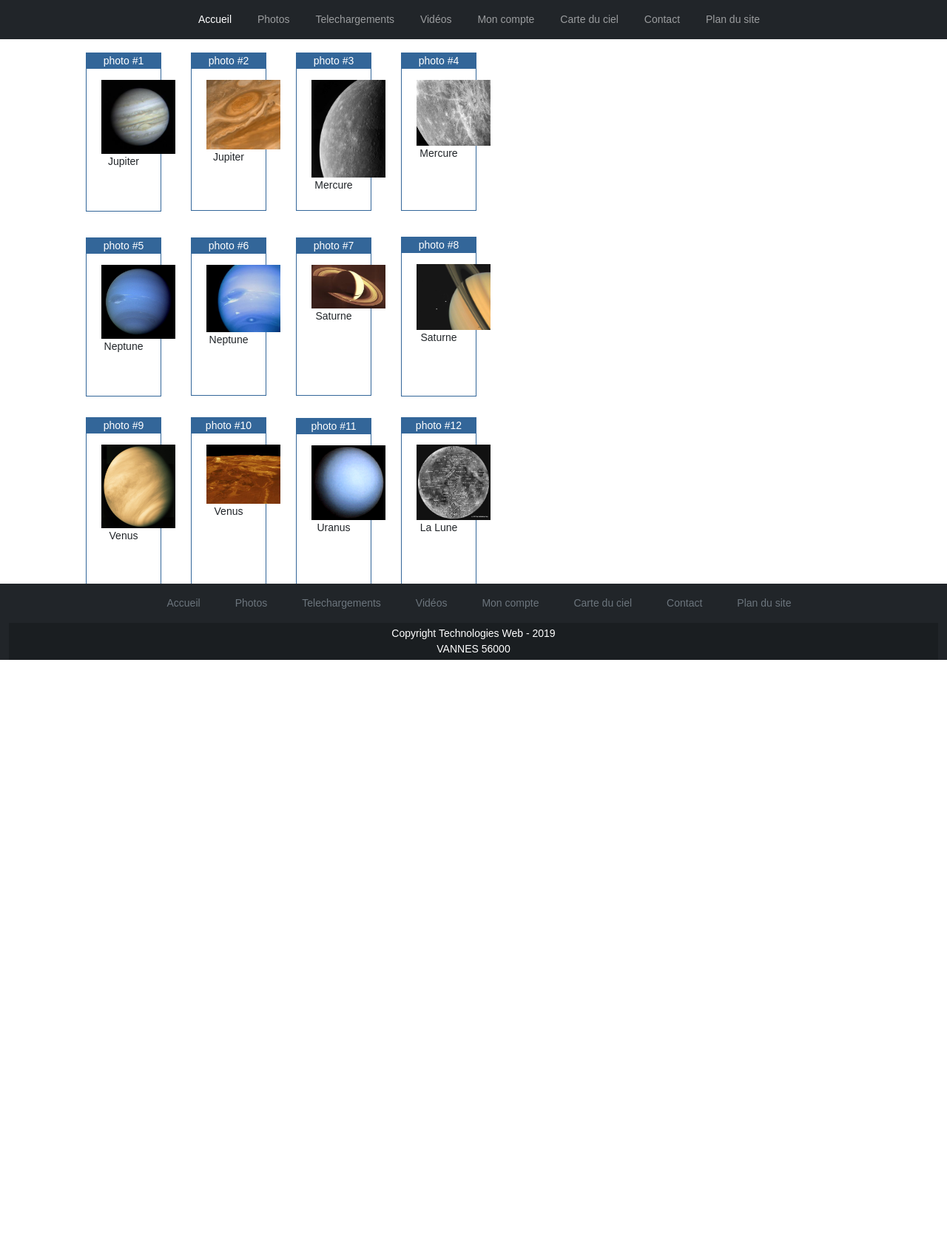
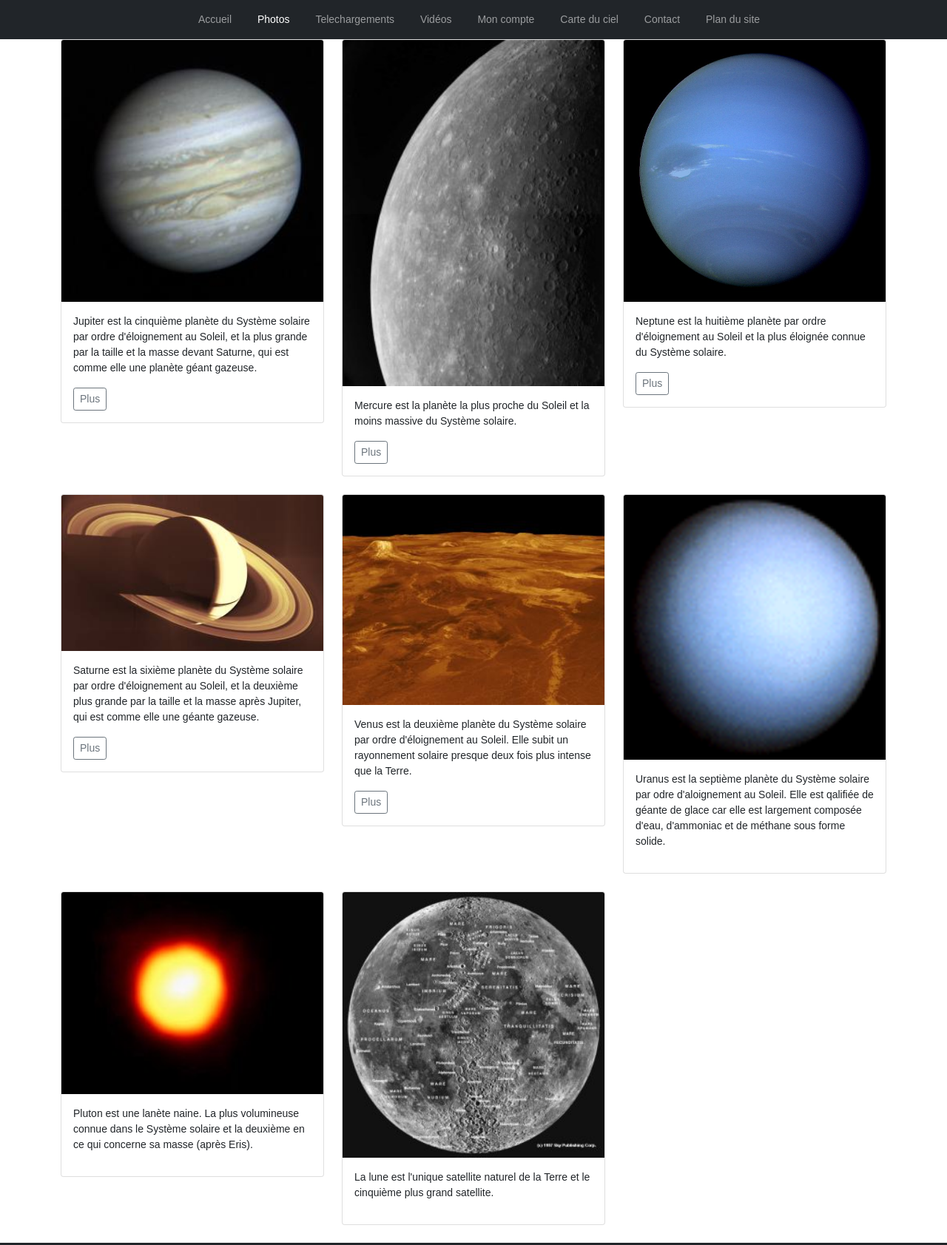
Before and after one commit to Derakios/site2, a plain HTML site: page album.html in a window 1280 px wide. Shown: the top 1683 px of the page at 74% size. Before the commit the page ends 892 px from the top, so only its background shows below. Drawn offline with Linux system fonts and the light colour scheme.

Commit message:
responsive album
- responsive page album
- changement du lien actif dans la navbar

```diff
--- a/album.html
+++ b/album.html
@@ -12,8 +12,18 @@
 		<link rel="stylesheet" href="style/bootstrap.css">
     </head>
 
+
+
     <body class="d-flex flex-column min-vh-100">
 
+		<button id="btndis" type="button" class="btn btn-sm btn-primary" onclick="closeJup()">Fermer</button>
+		<img id="imgJup2" class="imgonclick" src="images/jupiter2.jpg">
+		<img id="imgMerc2" class="imgonclick" src="images/mercure2.jpg">
+		<img id="imgNep2" class="imgonclick" src="images/neptune2.jpg">
+		<img id="imgSat2" class="imgonclick" src="images/saturne2.jpg">
+		<img id="imgVen2" class="imgonclick" src="images/venus2.jpg">
+
+		<div id="bodyid">
 		<!-- Espace réserver au menu -->
 		<nav class="navbar navbar-expand-sm navbar-dark bg-dark">
 
@@ -24,11 +34,11 @@
 			<div class="collapse navbar-collapse justify-content-center" id="navbarNav">
 				<ul class="navbar-nav">
 					<li class="nav-item active">
-						<a href="index.html" title="Bienvenue" class="nav-link active">Accueil</a>
+						<a href="index.html" title="Bienvenue" class="nav-link">Accueil</a>
 					</li>
 					&nbsp;
 					<li class="nav-item active">
-						<a href="album.html" title="PHOTOS" class="nav-link">Photos</a>
+						<a href="album.html" title="PHOTOS" class="nav-link active">Photos</a>
 					</li>
 					&nbsp;
 					<li class="nav-item">
@@ -58,108 +68,113 @@
 			</div>
 		</nav>
 
-		<!--Ligne 1-->
-        <div class="line1">
-			<div class="photo1">
-				<div class="titlePhoto">photo #1</div>
-				<div class="insidePhoto">
-					<a href="images/jupiter.jpg"><img class="photos" src="images/jupiter.jpg" alt="Photo de jupiter"/></a>
-					<p class="textPhoto">Jupiter</p>
+			<div class="container">
+
+				<div class="row">
+
+				  <div class="col-md-4">
+					<div class="card mb-4 box-shadow">
+					  <img class="card-img-top" alt="Jupiter" src="images/jupiter.jpg" data-holder-rendered="true">
+					  <div class="card-body">
+						<p class="card-text">Jupiter est la cinquième planète du Système solaire par ordre d'éloignement au Soleil, et la plus grande par la taille et la masse devant Saturne, qui est comme elle une planète géant gazeuse.</p>
+						<div class="d-flex justify-content-between align-items-center">
+						  <div class="btn-group">
+							<button type="button" class="btn btn-sm btn-outline-secondary" onclick="appearimageJup()">Plus</button>
 						  </div>
 						</div>
-
-			<div class="photo1">
-				<div class="titlePhoto">photo #2</div>
-				<div class="insidePhoto insidePhJup2">
-					<a href="images/jupiter2.jpg"><img class="photos" src="images/jupiter2.jpg" alt="Photo de jupiter"/></a>
-					<p class="textPhoto">Jupiter</p>
-				</div>
-			</div>
-
-			<div class="photo1">
-				<div class="titlePhoto">photo #3</div>
-				<div class="insidePhoto insidePhMer1">
-					<a href="images/mercure.jpg"><img class="photos" src="images/mercure.jpg" alt="Photo de mercure"/></a>
-					<p class="textPhoto">Mercure</p>
-				</div>
-			</div>
-
-			<div class="photo1">
-				<div class="titlePhoto">photo #4</div>
-				<div class="insidePhoto insidePhMer2">
-					<a href="images/mercure2.jpg"><img class="photos" src="images/mercure2.jpg" alt="Photo de mercure"/></a>
-					<p class="textPhoto">Mercure</p>
 					  </div>
 					</div>
 				  </div>
 
-		<!--Ligne 2-->
-		<div class="line1">
-			<div class="photo1">
-				<div class="titlePhoto">photo #5</div>
-				<div class="insidePhoto">
-					<a href="images/neptune.jpg"><img class="photos" src="images/neptune.jpg" alt="Photo de neptune"/></a>
-					<p class="textPhoto">Neptune</p>
+				  <div class="col-md-4">
+					<div class="card mb-4 box-shadow">
+						<img class="card-img-top" alt="Mercure" src="images/mercure.jpg" data-holder-rendered="true">
+						<div class="card-body">
+						<p class="card-text">Mercure est la planète la plus proche du Soleil et la moins massive du Système solaire.</p>
+						<div class="d-flex justify-content-between align-items-center">
+						  <div class="btn-group">
+							<button type="button" class="btn btn-sm btn-outline-secondary" onclick="appearimageMer()">Plus</button>
 						  </div>
 						</div>
-
-			<div class="photo1">
-				<div class="titlePhoto">photo #6</div>
-				<div class="insidePhoto insidePhNep2">
-					<a href="images/neptune2.jpg"><img class="photos" src="images/neptune2.jpg" alt="Photo de neptune"/></a>
-					<p class="textPhoto">Neptune</p>
-				</div>
-			</div>
-
-			<div class="photo1">
-				<div class="titlePhoto">photo #7</div>
-				<div class="insidePhoto2">
-					<a href="images/saturne.jpg"><img class="photosVenus" src="images/saturne.jpg" alt="Photo de saturne"/></a>
-					<p class="textPhoto">Saturne</p>
-				</div>
-			</div>
-
-			<div class="photo1">
-				<div class="titlePhoto">photo #8</div>
-				<div class="insidePhoto insidePhSat2">
-					<a href="images/saturne2.jpg"><img class="photos" src="images/saturne2.jpg" alt="Photo de saturne"/></a>
-					<p class="textPhoto">Saturne</p>
 					  </div>
 					</div>
 				  </div>
 
-		<!--Ligne 3-->
-		<div class="line1bis">
-			<div class="photo1">
-				<div class="titlePhoto">photo #9</div>
-				<div class="insidePhoto">
-					<a href="images/venus2.jpg"><img class="photos" src="images/venus2.jpg" alt="Photo de venus"/></a>
-					<p class="textPhoto">Venus</p>
+				  <div class="col-md-4">
+					<div class="card mb-4 box-shadow">
+						<img class="card-img-top" alt="Neptune" src="images/neptune.jpg" data-holder-rendered="true">
+						<div class="card-body">
+						<p class="card-text">Neptune est la huitième planète par ordre d'éloignement au Soleil et la plus éloignée connue du Système solaire.</p>
+						<div class="d-flex justify-content-between align-items-center">
+						  <div class="btn-group">
+							<button type="button" class="btn btn-sm btn-outline-secondary" onclick="appearimageNep()">Plus</button>
+						  </div>
+						</div>
+					  </div>
 					</div>
 				  </div>
 
-			<div class="photo1">
-				<div class="titlePhoto">photo #10</div>
-				<div class="insidePhoto insidePhVen2">
-					<a href="images/venus.jpg"><img class="photos" src="images/venus.jpg" alt="Photo de venus"/></a>
-					<p class="textPhoto">Venus</p>
+				  <div class="col-md-4">
+					<div class="card mb-4 box-shadow">
+						<img class="card-img-top" alt="Saturne" src="images/saturne.jpg" data-holder-rendered="true">
+						<div class="card-body">
+						<p class="card-text">Saturne est la sixième planète du Système solaire par ordre d'éloignement au Soleil, et la deuxième plus grande par la taille et la masse après Jupiter, qui est comme elle une géante gazeuse.</p>
+						<div class="d-flex justify-content-between align-items-center">
+						  <div class="btn-group">
+							<button type="button" class="btn btn-sm btn-outline-secondary" onclick="appearimageSat()">Plus</button>
+						  </div>
+						</div>
+					  </div>
 					</div>
 				  </div>
 
-			<div class="photo1">
-				<div class="titlePhoto">photo #11</div>
-				<div class="insidePhoto insidePhUra">
-					<a href="images/uranus.gif"><img class="photos" src="images/uranus.gif" alt="Photo de uranus"/></a>
-					<p class="textPhoto">Uranus</p>
+				  <div class="col-md-4">
+					<div class="card mb-4 box-shadow">
+						<img class="card-img-top" alt="Venus" src="images/venus.jpg" data-holder-rendered="true">
+						<div class="card-body">
+						<p class="card-text">Venus est la deuxième planète du Système solaire par ordre d'éloignement au Soleil. Elle subit un rayonnement solaire presque deux fois plus intense que la Terre.</p>
+						<div class="d-flex justify-content-between align-items-center">
+						  <div class="btn-group">
+							<button type="button" class="btn btn-sm btn-outline-secondary" onclick="appearimageVen()">Plus</button>
+						  </div>
+						</div>
+					  </div>
 					</div>
 				  </div>
 
-			<div class="photo1">
-				<div class="titlePhoto">photo #12</div>
-				<div class="insidePhoto insidePhLune">
-					<a href="images/lune.jpg"><img class="photos" src="images/lune.jpg" alt="Photo de la lune"/></a>
-					<p class="textPhoto">La Lune</p>
+				  <div class="col-md-4">
+					<div class="card mb-4 box-shadow">
+						<img class="card-img-top" alt="Uranus" src="images/uranus.gif" data-holder-rendered="true">
+						<div class="card-body">
+						<p class="card-text">Uranus est la septième planète du Système solaire par odre d'aloignement au Soleil. Elle est qalifiée de géante de glace car elle est largement composée d'eau, d'ammoniac et de méthane sous forme solide.</p>
+						<div class="d-flex justify-content-between align-items-center">
 						</div>
+					  </div>
+					</div>
+				  </div>
+
+				  <div class="col-md-4">
+					<div class="card mb-4 box-shadow">
+						<img class="card-img-top" alt="Pluton" src="images/pluton.jpg" data-holder-rendered="true">
+						<div class="card-body">
+						<p class="card-text">Pluton est une lanète naine. La plus volumineuse connue dans le Système solaire et la deuxième en ce qui concerne sa masse (après Eris).</p>
+						<div class="d-flex justify-content-between align-items-center">
+						</div>
+					  </div>
+					</div>
+				  </div>
+
+				  <div class="col-md-4">
+					<div class="card mb-4 box-shadow">
+						<img class="card-img-top" alt="Lune" src="images/lune.jpg" data-holder-rendered="true">
+						<div class="card-body">
+						<p class="card-text">La lune est l'unique satellite naturel de la Terre et le cinquième plus grand satellite.</p>
+						<div class="d-flex justify-content-between align-items-center">
+						</div>
+					  </div>
+					</div>
+				  </div>
+
 				</div>
 			  </div>
 
@@ -168,7 +183,7 @@
 			<div class="container d-flex justify-content-center py-2">
 				<ul class="nav flex-column flex-sm-row footernav">
 					<li class="nav-item">
-						<a class="nav-link afootnav active" href="index.html">Accueil</a>
+						<a class="nav-link afootnav" href="index.html">Accueil</a>
 					</li>
 					<li class="nav-item">
 						<a class="nav-link afootnav" href="album.html">Photos</a>
@@ -203,8 +218,10 @@
 				</p>
 			</div>
 		</div>
+	</div>
 		<!-- Footer -->
 
+		<script src="js/script.js"></script>
 		<script src="js/bootstrap.js"></script>
     </body>
 </html>
--- a/js/script.js
+++ b/js/script.js
@@ -49,3 +49,63 @@ function validateContact() {
     }
 
 }
+
+var body = document.getElementById('bodyid');
+var btndis = document.getElementById('btndis');
+
+var jup = document.getElementById('imgJup2');
+var mer = document.getElementById('imgMerc2');
+var nep = document.getElementById('imgNep2');
+var sat = document.getElementById('imgSat2');
+var ven = document.getElementById('imgVen2');
+
+// Fonction image 2 de jupiter
+function appearimageJup() {
+    jup.style.display = "block";
+    btndis.style.display = "block";
+    body.style.opacity = "0.5";
+    body.style.pointerEvents = "none";
+}
+
+// Fonction image 2 de mercure
+function appearimageMer() {
+    mer.style.display = "block";
+    btndis.style.display = "block";
+    body.style.opacity = "0.5";
+    body.style.pointerEvents = "none";
+}
+
+// Fonction image 2 de neptune
+function appearimageNep() {
+    nep.style.display = "block";
+    btndis.style.display = "block";
+    body.style.opacity = "0.5";
+    body.style.pointerEvents = "none";
+}
+
+// Fonction image 2 de saturne
+function appearimageSat() {
+    sat.style.display = "block";
+    btndis.style.display = "block";
+    body.style.opacity = "0.5";
+    body.style.pointerEvents = "none";
+}
+
+// Fonction image 2 de venus
+function appearimageVen() {
+    ven.style.display = "block";
+    btndis.style.display = "block";
+    body.style.opacity = "0.5";
+    body.style.pointerEvents = "none";
+}
+
+function closeJup() {
+    jup.style.display = "none";
+    mer.style.display = "none";
+    nep.style.display = "none";
+    sat.style.display = "none";
+    ven.style.display = "none";
+    btndis.style.display = "none";
+    body.style.opacity = "1";
+    body.style.pointerEvents = "auto";
+}
--- a/style/style.css
+++ b/style/style.css
@@ -438,3 +438,39 @@ body {
 .afootnav {
     color: #6c757d !important;
 }
+
+.imgonclick {
+    position: fixed;
+    z-index: 999;
+    top: 40%;
+    left: 40%;
+    width: 300px;
+    height: 300px;
+    display: none;
+}
+
+#btndis {
+    position: fixed;
+    z-index: 999;
+    top: 37%;
+    left: 40%;
+    display: none;
+}
+
+@media (max-width: 673px) {
+    .nav-item a {
+        font-size: 13px;
+    }
+}
+
+@media (max-width: 642px) {
+    .nav-item a {
+        font-size: 11px;
+    }
+}
+
+@media (max-width: 578px) {
+    .nav-item a {
+        font-size: 10px;
+    }
+}
```
Also changed, not shown: carte_ciel.html (+3 -3 lines), compte.html (+3 -3 lines), contact.html (+3 -3 lines), index.html (+1 -1 lines), plan.html (+3 -3 lines), telechargement.html (+3 -3 lines), video.html (+3 -3 lines). Lines whose indentation alone changed are shown as unchanged.
